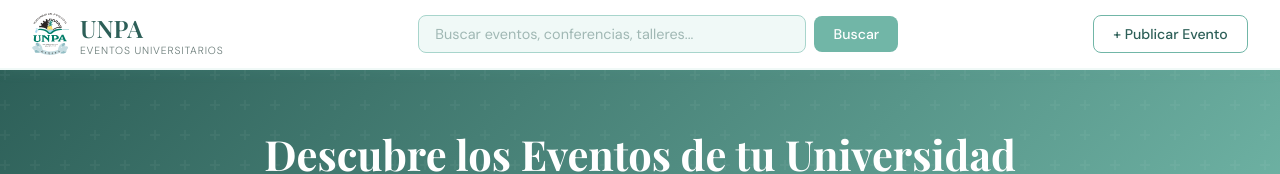
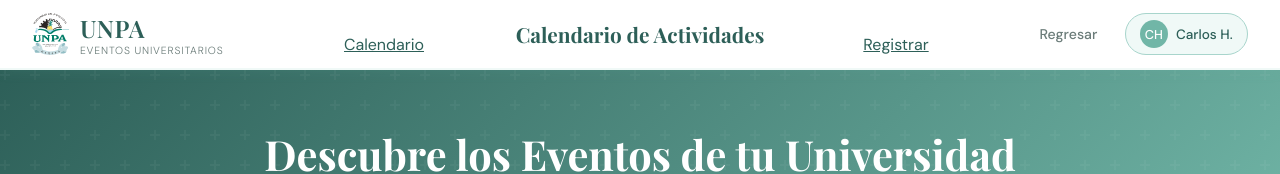
Before and after one commit to anntonio3/Gestion-de-actividades-app, an Angular app: page /calendario in a window 1280 px wide. Shown: the top 174 px of the page. Built offline with nearby package versions, Linux system fonts and the light colour scheme; no server answers.

Commit message:
Listo para merge con US-04

```diff
--- a/src/app/app.routes.ts
+++ b/src/app/app.routes.ts
@@ -1,5 +1,5 @@
 import { Routes } from '@angular/router';
-import { CalendarioComponent } from './features/calendario/calendario.component';
+import { CalendarioComponent } from './features/calendario_actividades/calendario.component';
 
 export const routes: Routes = [
   { path: '',          redirectTo: 'calendario', pathMatch: 'full' },
--- a/src/app/core/models/actividad.model.ts
+++ b/src/app/core/models/actividad.model.ts
@@ -1,4 +1,4 @@
-export interface Actividad {
+export interface ActividadPublica {
   id: number;
   nombre: string;
   descripcion: string;
@@ -10,10 +10,35 @@ export interface Actividad {
   imagenPortada?: string;   // url opcional
 }
 
-export interface Categoria {
-  idCategoria: number;
+export interface ActividadResponse {
+  idActividad: number;
+  nombreProfesor: string;
+  tipoActividad: string;
   nombre: string;
+  descripcion?: string;
+  fechaActividad: string;
+  horaInicio: string;
+  horaFin: string;
+  estado: 'PENDIENTE' | 'APROBADA' | 'RECHAZADA';
+  fechaRegistro: string;
+  urlPortada?: string;
+  organizadores: string[];
+  recursos: RecursoResumen[];
+  categoria: string;        // nombre de la categoría
 }
+
+export interface ActividadRequest {
+  idProfesor: number;
+  idTipo: number;
+  nombre: string;
+  descripcion?: string;
+  fechaActividad: string;   // 'YYYY-MM-DD'
+  horaInicio: string;       // 'HH:mm:ss'
+  horaFin: string;          // 'HH:mm:ss'
+  recursos: RecursoRequest[];
+  organizadores: OrganizadorRequest[];
+}
+
 
 export const CATEGORIA_EMOJI: Record<string, string> = {
   'Tecnología':  '💻',
@@ -43,17 +68,7 @@ export interface RecursoRequest {
   cantidadRequerida: number;
 }
 
-export interface ActividadRequest {
-  idProfesor: number;
-  idTipo: number;
-  nombre: string;
-  descripcion?: string;
-  fechaActividad: string;   // 'YYYY-MM-DD'
-  horaInicio: string;       // 'HH:mm:ss'
-  horaFin: string;          // 'HH:mm:ss'
-  recursos: RecursoRequest[];
-  organizadores: OrganizadorRequest[];
-}
+
 
 export interface RecursoResumen {
   idRecurso: number;
@@ -61,19 +76,3 @@ export interface RecursoResumen {
   tipoRecurso: string;
   cantidadRequerida: number;
 }
-
-export interface ActividadResponse {
-  idActividad: number;
-  nombreProfesor: string;
-  tipoActividad: string;
-  nombre: string;
-  descripcion?: string;
-  fechaActividad: string;
-  horaInicio: string;
-  horaFin: string;
-  estado: 'PENDIENTE' | 'APROBADA' | 'RECHAZADA';
-  fechaRegistro: string;
-  urlPortada?: string;
-  organizadores: string[];
-  recursos: RecursoResumen[];
-}
--- a/src/app/core/services/actividades.service.ts
+++ b/src/app/core/services/calendario_actividades.service.ts
@@ -1,7 +1,8 @@
 import { Injectable } from '@angular/core';
 import { HttpClient, HttpParams } from '@angular/common/http';
 import { Observable } from 'rxjs';
-import { Actividad, Categoria } from '../models/actividad.model';
+import { ActividadPublica } from '../models/actividad.model';
+import { Categoria } from '../models/catalogo.model';
 
 @Injectable({ providedIn: 'root' })
 export class ActividadService {
@@ -9,12 +10,12 @@ export class ActividadService {
 
   constructor(private http: HttpClient) {}
 
-  getActividadesPublicas(idCategoria?: number): Observable<Actividad[]> {
+  getActividadesPublicas(idCategoria?: number): Observable<ActividadPublica[]> {
     let params = new HttpParams();
     if (idCategoria !== undefined) {
       params = params.set('categoria', idCategoria.toString());
     }
-    return this.http.get(`${this.base}/publico`, { params }) as unknown as Observable<Actividad[]>;
+    return this.http.get(`${this.base}/publico`, { params }) as unknown as Observable<ActividadPublica[]>;
   }
 
   getCategorias(): Observable<Categoria[]> {
--- a/src/app/features/actividades/registrar-actividad/registrar-actividad.component.ts
+++ b/src/app/features/actividades/registrar-actividad/registrar-actividad.component.ts
@@ -4,7 +4,7 @@ import { ReactiveFormsModule, FormBuilder, FormGroup,
          FormArray, Validators, AbstractControl } from '@angular/forms';
 import { NavbarComponent } from '../../../shared/components/navbar/navbar.component';
 import { CatalogoService } from '../../../core/services/catalogo.service';
-import { ActividadService } from '../../../core/services/actividad.service';
+import { ActividadService } from '../../../core/services/registro_actividad.service';
 import {
   Categoria, TipoActividad, Departamento,
   Carrera, EspacioRecurso, MobiliarioRecurso
--- a/src/app/features/calendario/calendario.component.html
+++ b/src/app/features/calendario_actividades/calendario.component.html
@@ -3,30 +3,13 @@
   <!-- ══════════════════════════════════════
        NAVBAR
   ══════════════════════════════════════ -->
-  <nav class="navbar">
-    <a class="nav-brand" href="#">
-      <img class="logo-unpa" src="he-logo-unpa.svg" alt="UNPA Logo">
-      <div>
-        <span class="brand-name">UNPA</span>
-        <small class="brand-sub">Eventos Universitarios</small>
-      </div>
-    </a>
-
-    <div class="nav-center">
-      <input
-        type="text"
-        class="search-input"
-        placeholder="Buscar eventos, conferencias, talleres..."
-        [(ngModel)]="searchQuery"
-        (input)="onSearch()"
-      >
-      <button class="btn btn-primary" (click)="onSearch()">Buscar</button>
-    </div>
-
-    <div class="nav-right">
-      <button class="btn btn-outline">+ Publicar Evento</button>
-    </div>
-  </nav>
+  <app-navbar
+    nombreUsuario="Carlos H."
+    inicialesUsuario="CH"
+    rutaRegresar="/"
+    [mostrarRegresar]="true"
+    titulo="Calendario de Actividades">    <!-- ← NUEVO -->
+  </app-navbar>
 
   <!-- ══════════════════════════════════════
        HERO
--- a/src/app/features/calendario/calendario.component.ts
+++ b/src/app/features/calendario_actividades/calendario.component.ts
@@ -1,8 +1,10 @@
 import { Component, OnInit, HostListener, ElementRef } from '@angular/core';
 import { CommonModule, DatePipe } from '@angular/common';
 import { FormsModule } from '@angular/forms';
-import { Actividad, Categoria, CATEGORIA_COLOR, CATEGORIA_EMOJI } from '../../core/models/actividad.model';
-import { ActividadService } from '../../core/services/actividades.service';
+import { ActividadPublica, CATEGORIA_COLOR, CATEGORIA_EMOJI } from '../../core/models/actividad.model';
+import { ActividadService } from '../../core/services/calendario_actividades.service';
+import { Categoria } from '../../core/models/catalogo.model';
+import { NavbarComponent } from '../../shared/components/navbar/navbar.component';
 
 
 interface DayPill {
@@ -29,7 +31,7 @@ interface MiniCalDay {
 @Component({
   selector: 'app-calendario',
   standalone: true,
-  imports: [CommonModule, FormsModule],
+  imports: [CommonModule, FormsModule, NavbarComponent],
   templateUrl: './calendario.component.html',
   styleUrls: ['./calendario.component.css'],
   providers: [DatePipe]
@@ -37,7 +39,7 @@ interface MiniCalDay {
 export class CalendarioComponent implements OnInit {
 
   // ── Datos ──────────────────────────────────────────────
-  actividades: Actividad[]  = [];
+  actividades: ActividadPublica[]  = [];
   categorias:  Categoria[]  = [];
   loading = true;
   error   = false;
@@ -69,11 +71,11 @@ export class CalendarioComponent implements OnInit {
   // ── Paginación eventos ─────────────────────────────────
   eventsPage      = 0;
   EVENTS_PER_PAGE = 8;
-  filteredEvents: Actividad[] = [];
+  filteredEvents: ActividadPublica[] = [];
   totalPages      = 0;
 
   // NUEVO
-  paginas: Actividad[][] = [];
+  paginas: ActividadPublica[][] = [];
   paginaFuturosInicio = 0;
 
   // ── Helpers expuestos a la plantilla ──────────────────
@@ -187,7 +189,7 @@ export class CalendarioComponent implements OnInit {
   }
 
 
-  get pagedEvents(): Actividad[] {
+  get pagedEvents(): ActividadPublica[] {
     return this.paginas[this.eventsPage] ?? [];
   }
 
@@ -198,13 +200,13 @@ export class CalendarioComponent implements OnInit {
     }
   }
 
-  isPast(ev: Actividad): boolean {
+  isPast(ev: ActividadPublica): boolean {
     // Combinar fecha + hora de fin del evento
     const finEvento = new Date(ev.fechaActividad + 'T' + ev.horaFin);
     return finEvento < new Date();
   }
 
-  occupancyClass(ev: Actividad): string {
+  occupancyClass(ev: ActividadPublica): string {
     // No tenemos seats en el DTO real, devolvemos verde por defecto
     return 'dot-green';
   }
--- a/src/app/shared/components/navbar/navbar.component.css
+++ b/src/app/shared/components/navbar/navbar.component.css
@@ -99,3 +99,21 @@ nav {
   margin: 0;
   white-space: nowrap;
 }
+
+.nav-1{
+  position: absolute;
+  left: 30%;
+  color: var(--accent);
+  margin: 0;
+  white-space: nowrap;
+  transform: translateX(-50%);
+}
+
+.nav-2{
+  position: absolute;
+  left: 70%;
+  color: var(--accent);
+  margin: 0;
+  white-space: nowrap;
+  transform: translateX(-50%);
+}
--- a/src/app/shared/components/navbar/navbar.component.html
+++ b/src/app/shared/components/navbar/navbar.component.html
@@ -1,5 +1,5 @@
 <nav>
-  <a class="nav-brand" routerLink="/">
+  <a class="nav-brand" routerLink="/calendario">
     <img class="logo-unpa" src="he-logo-unpa.svg" alt="UNPA"
       onerror="this.style.display='none';this.nextElementSibling.style.display='flex'">
     <div class="nav-brand-text">
@@ -13,6 +13,14 @@
     <h1 class="nav-title">{{ titulo }}</h1>
   }
 
+  <div>
+    <a routerLink="/calendario" class="nav-1">Calendario</a>
+  </div>
+
+  <div>
+    <a routerLink="/actividades/registrar" class="nav-2">Registrar</a>
+  </div>
+
   <div class="nav-right">
     @if (mostrarRegresar) {
       <a [routerLink]="rutaRegresar" class="nav-link">Regresar</a>
```
Also changed, not shown: src/app/core/services/registro_actividad.service.ts (renamed from src/app/core/services/actividad.service.ts), src/app/features/calendario_actividades/calendario.component.css (renamed from src/app/features/calendario/calendario.component.css).
